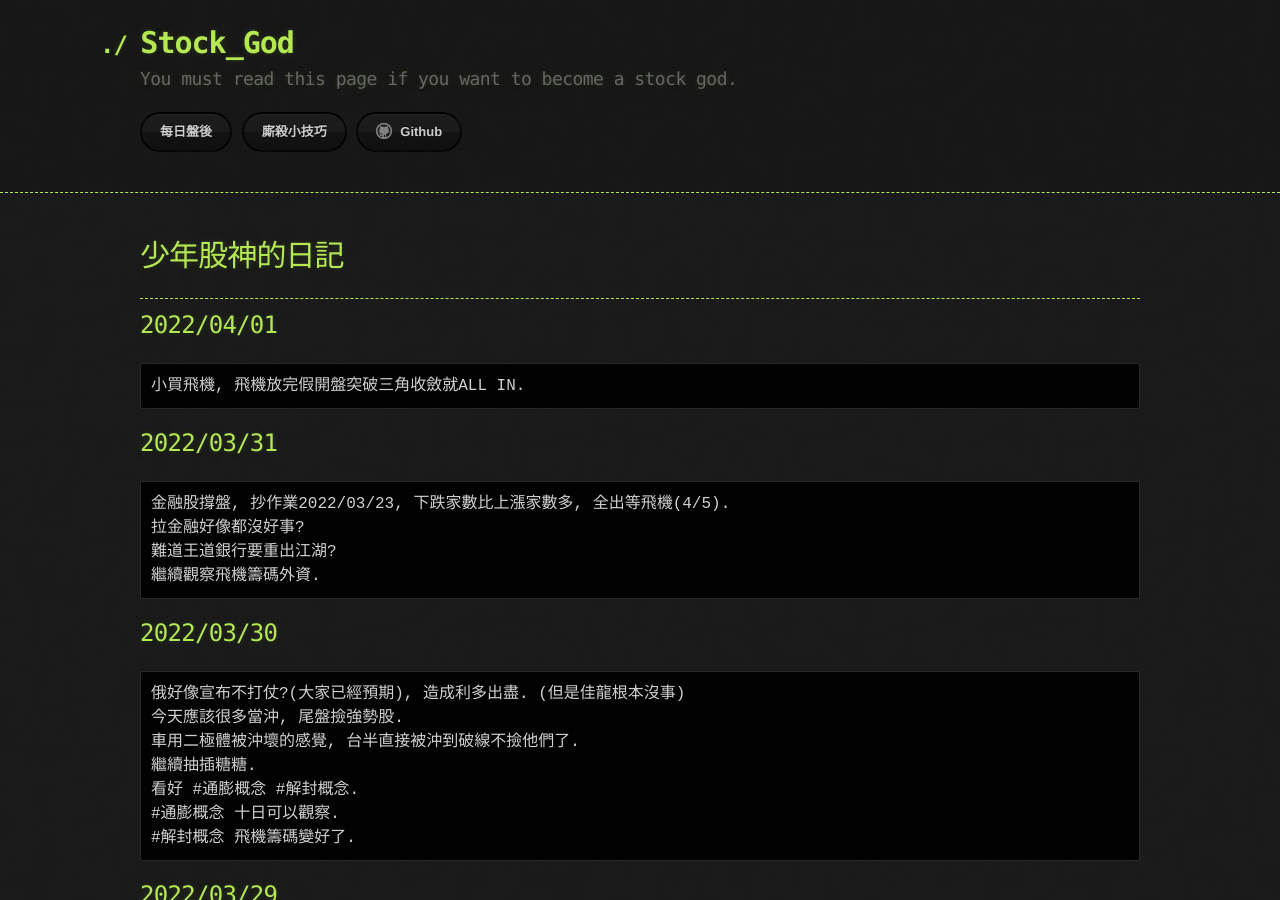
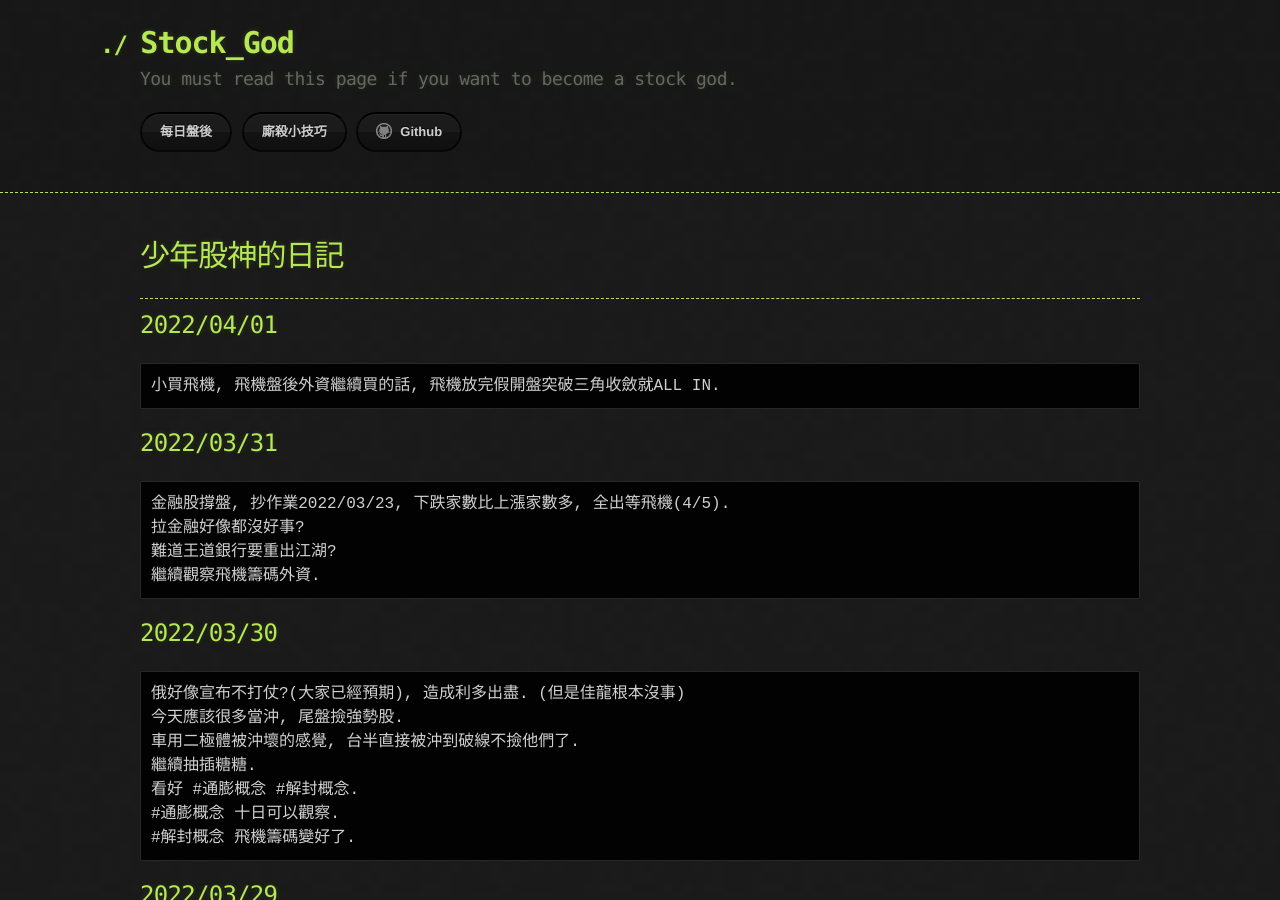
Before and after one commit to lepg5487/Stock_God, a Jekyll site: the page built from index.md, in a window 1280 px wide and 900 px high. Built offline with Jekyll 4.4.1, drawn with Linux system fonts in a browser that asks for light colours; our own code applies the rules of GitHub Pages for plain Markdown files.

Commit message:
Update index.md

````diff
--- a/index.md
+++ b/index.md
@@ -8,7 +8,7 @@ layout: testlayouts
 
 ## 2022/04/01
 ```
-小買飛機, 飛機放完假開盤突破三角收斂就ALL IN.
+小買飛機, 飛機盤後外資繼續買的話, 飛機放完假開盤突破三角收斂就ALL IN.
 ```
 
 ## 2022/03/31
````
